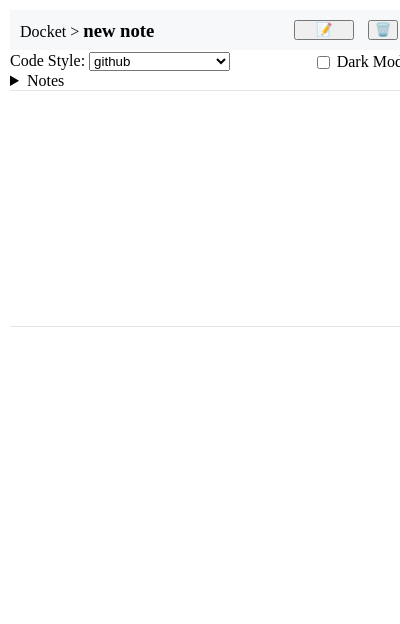
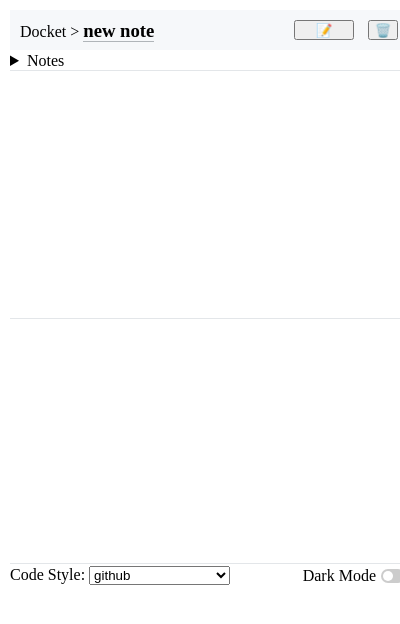
Before and after one commit to LordExodius/docket, a browser extension: page dist/popupIndex.html in a window 400 px wide. Drawn offline with Linux system fonts and the light colour scheme.

Commit message:
add dark mode slider

```diff
--- a/dist/popupIndex.html
+++ b/dist/popupIndex.html
@@ -6,7 +6,7 @@
     <link rel="stylesheet" href="styles.css">
     <title>docket</title>
 </head>
-<body class="popup" data-theme="light">
+<body id="popup" data-theme="light">
     <div id="docketBody" class="popup">
         <div id="navBar" class="popup" data-theme="light">
             <header class="popup">
@@ -18,19 +18,6 @@
             </div>
         </div>
         <div>
-            <div class="optionMenu">
-                <label class="optionSetting">Code Style:
-                    <select id="codeStyleDropdown" data-theme="light">
-                        <option value="github">github</option>
-                        <option value="github-dark">github-dark</option>
-                        <option value="github-dark-dimmed">github-dark-dimmed</option>
-                    </select>
-                </label>
-                <label class="switch optionSetting rightAlign">
-                    <input id="darkModeToggle" type="checkbox">
-                    <span class="slider">Dark Mode</span>
-                </label>
-            </div>
             <details class="dropdown" id="noteDropdown">
                 <summary>Notes</summary>
                 <div id="savedNotes"></div>
@@ -39,6 +26,21 @@
         <div id="mdRender" class="bodyText popup"></div>
         <div class="horizontalLine"></div>
         <textarea title="Input" id="mdEditor" class="bodyText popup" spellcheck="false" data-theme="light"></textarea>
+        <div class="optionMenu">
+            <label class="optionSetting">Code Style:
+                <select id="codeStyleDropdown" data-theme="light" class="popup">
+                    <option value="github">github</option>
+                    <option value="github-dark">github-dark</option>
+                    <option value="github-dark-dimmed">github-dark-dimmed</option>
+                </select>
+            </label>
+            <div id="darkModeSelect">
+                Dark Mode
+                <label class="switch optionSetting rightAlign">
+                    <input id="darkModeToggle" type="checkbox">
+                    <span class="slider"></span>
+                </label></div>
+        </div>
     </div>
     <script src="../dist/bundle.js"></script>
 </body>
--- a/dist/styles.css
+++ b/dist/styles.css
@@ -38,7 +38,7 @@ a {
 }
 
 body.popup {
-    height: 550px;
+
 }
 
 button {
@@ -54,6 +54,14 @@ button[data-theme="dark"]:hover {
     background-color: var(--dark-secondary-color);
     color: black;
   }
+
+select {
+    margin: 0 0 10px;
+}
+
+select.popup {
+    margin: 0;
+}
 
 header.popup {
     flex-grow: 1;
@@ -112,7 +120,7 @@ input[type="checkbox"] {
 
 #navBar.popup {
     width: calc(100% - 20px);
-    height: 50px;
+    height: 20px;
     flex-direction: row;
 }
 
@@ -134,6 +142,7 @@ input[type="checkbox"] {
     width: calc(100% - 20px);
     overflow: scroll;
     overflow-x: hidden;
+    border-bottom: 1px solid var(--default-border-color);
 }
 
 #mdRender {
@@ -192,6 +201,60 @@ input[type="checkbox"] {
     height: 100%;
 }
 
+.switch {
+    position: relative;
+    display: inline-block;
+    width: 24px;
+    height: 14px;
+    margin: 0 5px
+}
+
+.switch input {
+    opacity: 0;
+    width: 0;
+    height: 0;
+}
+
+.slider {
+    position: absolute;
+    cursor: pointer;
+    top: 0;
+    left: 0;
+    right: 0;
+    bottom: 0;
+    background-color: #ccc;
+    -webkit-transition: .4s;
+    transition: .4s;
+    border-radius: 10px;
+}
+
+.slider:before {
+    position: absolute;
+    content: "";
+    height: 10px;
+    width: 10px;
+    left: 2px;
+    bottom: 2px;
+    background-color: white;
+    -webkit-transition: .4s;
+    transition: .4s;
+    border-radius: 10px;
+}
+
+input:checked + .slider {
+    background-color: var(--dark-border-color);
+}
+
+input:focus + .slider {
+    box-shadow: 0 0 1px var(--dark-secondary-color);
+}
+
+input:checked + .slider:before {
+    -webkit-transform: translateX(10px);
+    -ms-transform: translateX(10px);
+    transform: translateX(10px);
+}
+
 .optionSetting {
     flex-grow: 1;
 }
@@ -241,14 +304,20 @@ input[type="checkbox"] {
     border-bottom: 1px solid var(--default-border-color);
 }
 
-.popup {
+#popup {
     width: 400px;
+    height: 575px;
     overflow-y: hidden;
 }
 
 [data-theme="dark"] {
     color: var(--dark-font-color);
     scrollbar-color: #636363 var(--dark-background-color);
+}
+
+#darkModeSelect {
+    display: flex;
+    align-items: center;
 }
 
 #noteDropdown {
```
Also changed, not shown: dist/index.html (+3 -2 lines).
